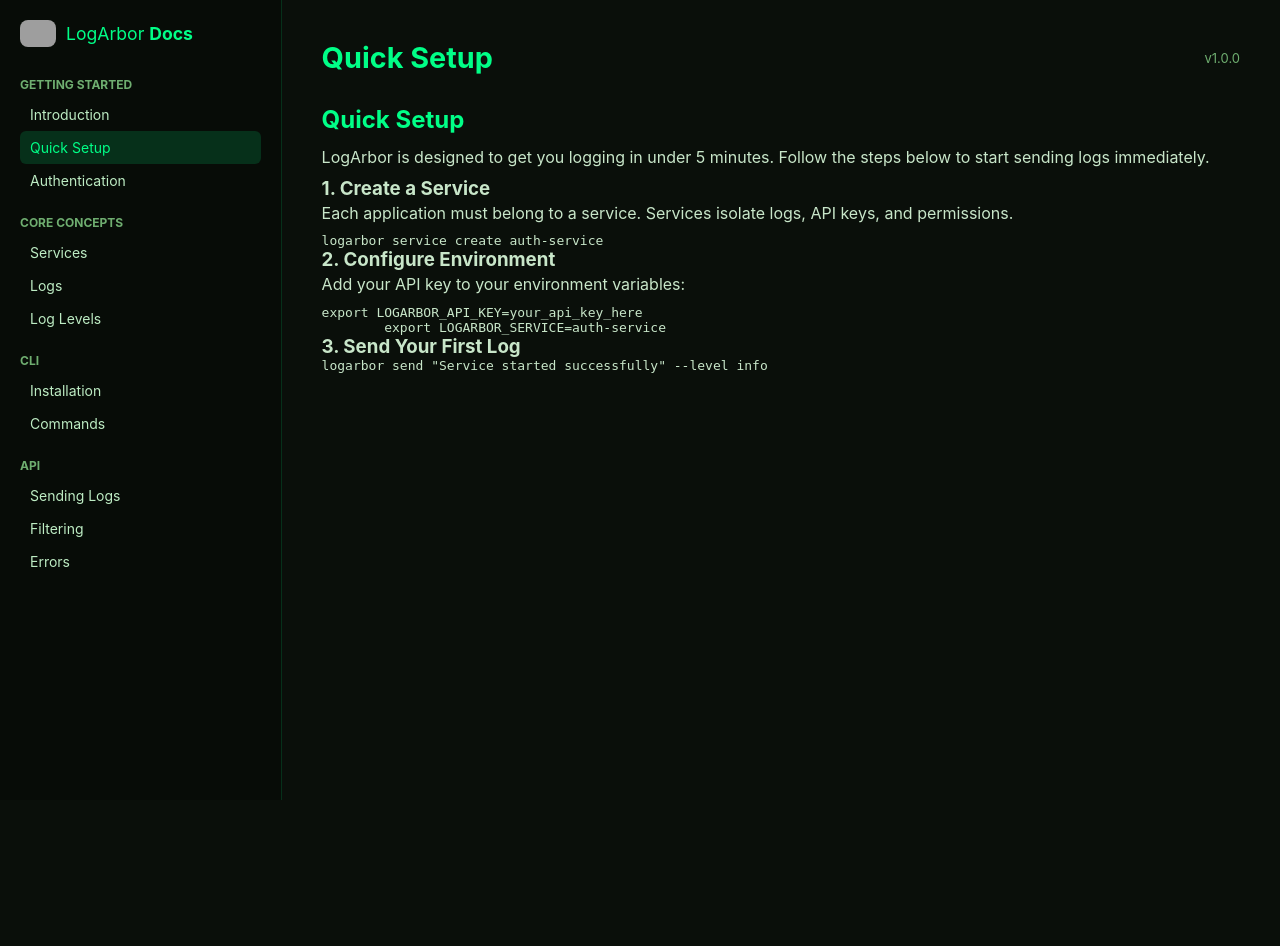
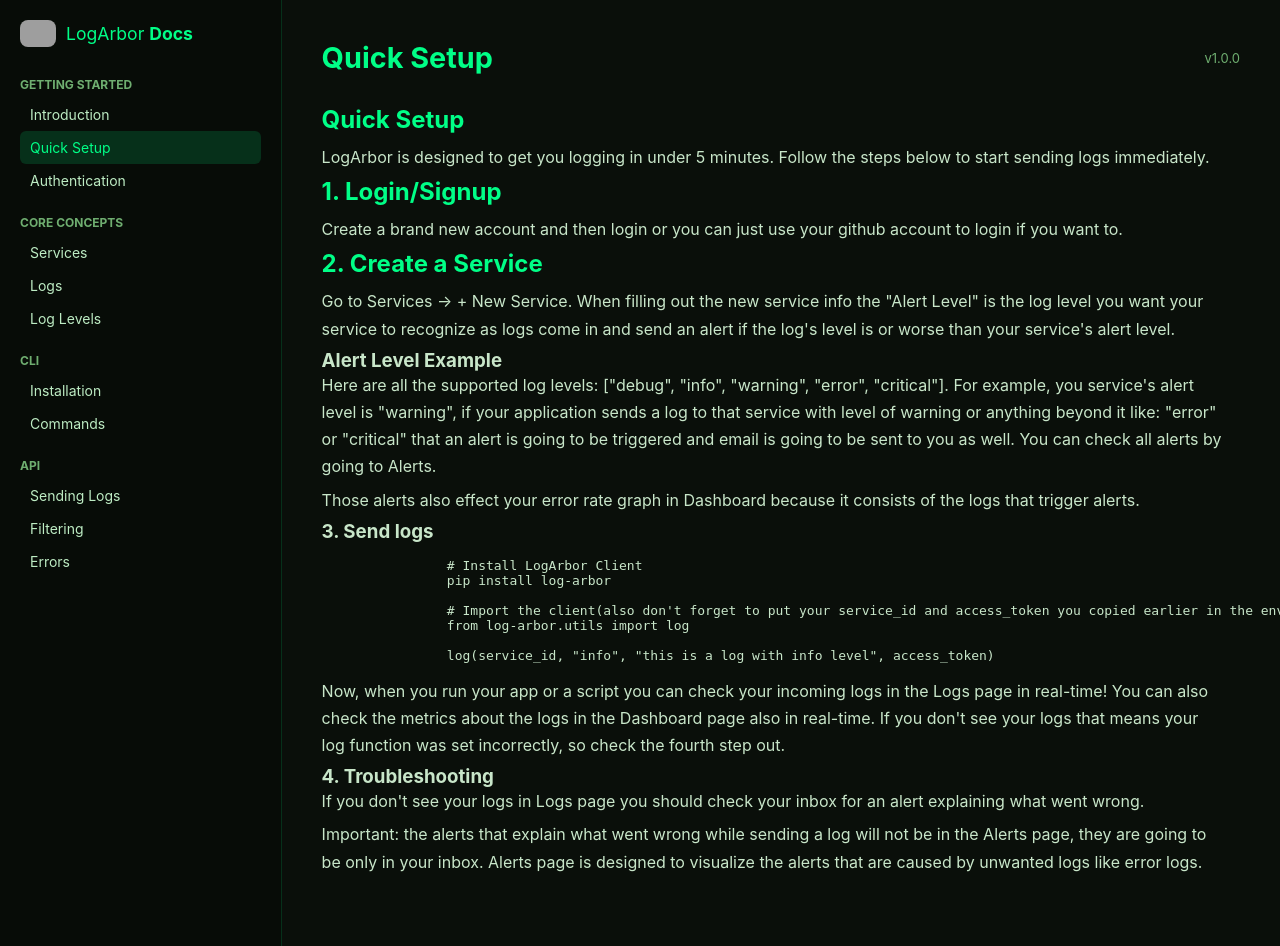
Before and after one commit to Platon223/LogArbor, a Flask app: page /docs/quick-setup in a window 1280 px wide. Before the commit the page ends 800 px from the top, so only its background shows below. Run offline with Flask 3, Linux system fonts and the light colour scheme; parts of the project's set-up code (start-up, migrations or seed data) failed here and were passed over; grey boxes are pictures that could not be loaded.

Commit message:
cleaned the quick-setup in doc

```diff
--- a/api/v1/guest/templates/quick-setup.html
+++ b/api/v1/guest/templates/quick-setup.html
@@ -1,5 +1,6 @@
 <!DOCTYPE html>
 <html lang="en">
+
 <head>
     <meta charset="UTF-8">
     <title>LogArbor Docs - Quick Setup</title>
@@ -7,6 +8,7 @@
 
     <link rel="stylesheet" href="{{ url_for('guest_bl.static', filename='docs.css') }}">
 </head>
+
 <body>
 
     <div class="docs-layout">
@@ -55,20 +57,48 @@
                     Follow the steps below to start sending logs immediately.
                 </p>
 
-            <h3>1. Create a Service</h3>
+                <h2>1. Login/Signup</h2>
                 <p>
-                Each application must belong to a service. Services isolate logs,
-                API keys, and permissions.
+                    Create a brand new account and then login or you can just use your github account to login if you
+                    want to.
                 </p>
-            <pre><code>logarbor service create auth-service</code></pre>
 
-            <h3>2. Configure Environment</h3>
-            <p>Add your API key to your environment variables:</p>
-            <pre><code>export LOGARBOR_API_KEY=your_api_key_here
-        export LOGARBOR_SERVICE=auth-service</code></pre>
+                <h2>2. Create a Service</h2>
+                <p>Go to Services -> + New Service. When filling out the new service info the "Alert Level" is the log
+                    level you want your service to recognize as logs come in and send an alert if the log's level is or
+                    worse than your service's alert level. </p>
 
-            <h3>3. Send Your First Log</h3>
-            <pre><code>logarbor send "Service started successfully" --level info</code></pre>
+                <h3>Alert Level Example</h3>
+                <p>Here are all the supported log levels: ["debug", "info", "warning", "error", "critical"]. For
+                    example, you service's alert level is "warning", if your application sends a log to that service
+                    with level of warning or anything beyond it like: "error" or "critical" that an alert is going to be
+                    triggered and email is going to be sent to you as well. You can check all alerts by going to Alerts.
+                </p>
+                <p>Those alerts also effect your error rate graph in Dashboard because it consists of the logs that
+                    trigger alerts. </p>
+
+                <h3>3. Send logs</h3>
+                <pre><code>
+                # Install LogArbor Client
+                pip install log-arbor
+
+                # Import the client(also don't forget to put your service_id and access_token you copied earlier in the env file and import them using os)
+                from log-arbor.utils import log
+
+                log(service_id, "info", "this is a log with info level", access_token)
+            </code></pre>
+                <p>Now, when you run your app or a script you can check your incoming logs in the Logs page in
+                    real-time! You can also check the metrics about the logs in the Dashboard page also in real-time. If
+                    you don't see your logs that means your log function was set incorrectly, so check the fourth step
+                    out.</p>
+
+                <h3>4. Troubleshooting</h3>
+
+                <p>If you don't see your logs in Logs page you should check your inbox for an alert explaining what went
+                    wrong.</p>
+                <p>Important: the alerts that explain what went wrong while sending a log will not be in the Alerts
+                    page, they are going to be only in your inbox. Alerts page is designed to visualize the alerts that
+                    are caused by unwanted logs like error logs.</p>
             </section>
 
         </main>
@@ -76,4 +106,5 @@
     </div>
 
 </body>
+
 </html>
```
Lines whose indentation alone changed are shown as unchanged.
